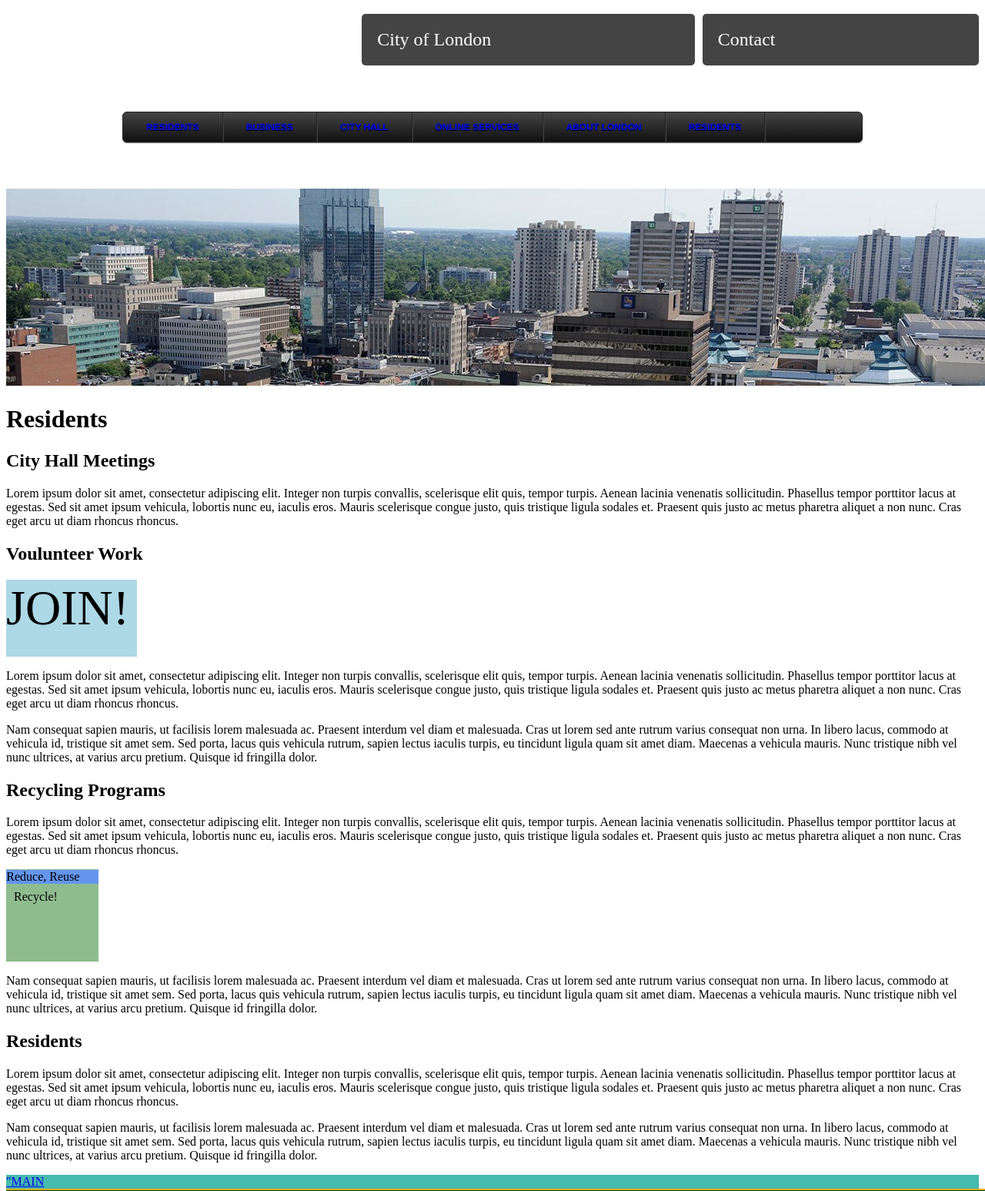
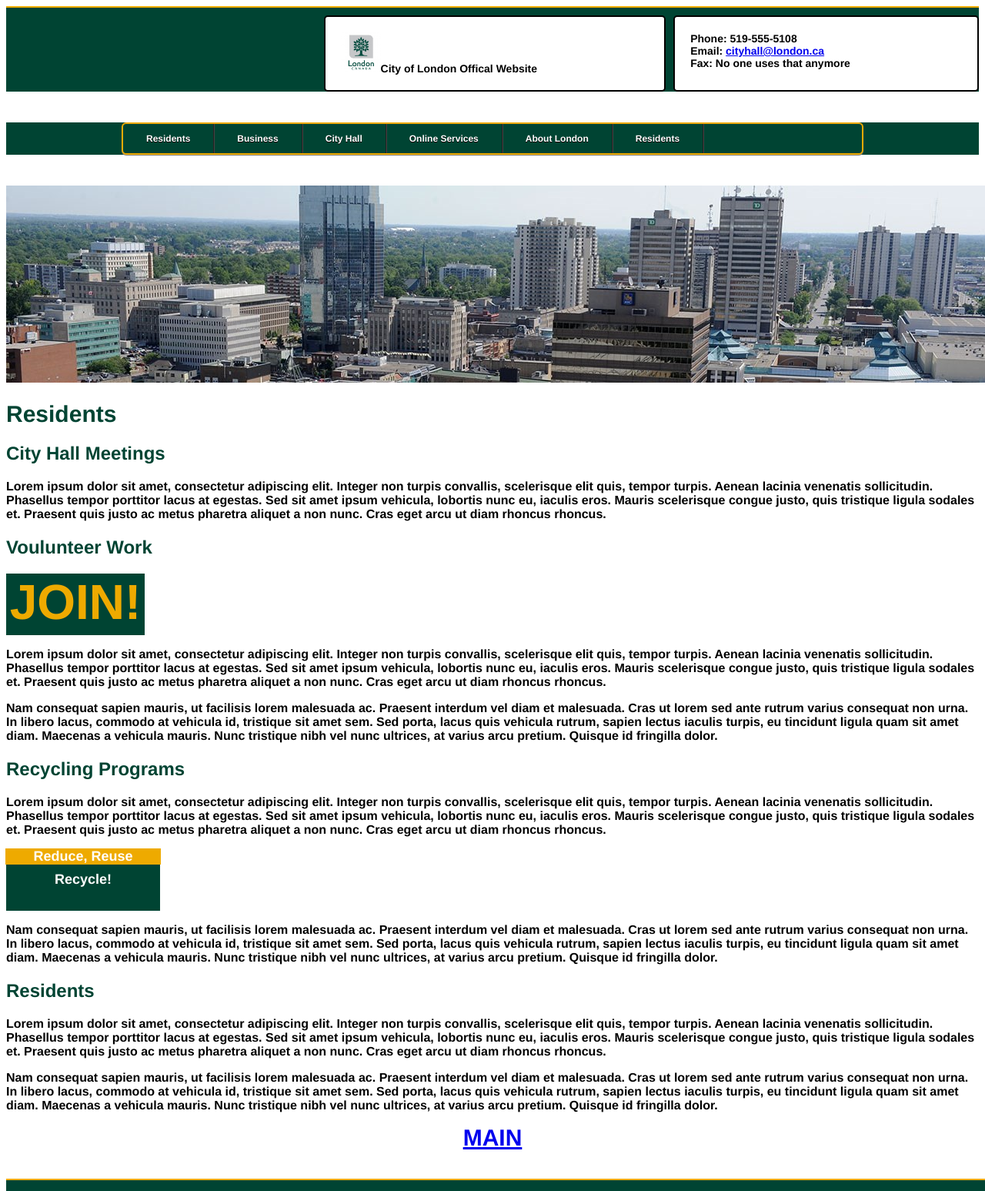
Before and after one commit to mgrimminck/CityofLondon, a plain HTML site: page residents.html in a window 1280 px wide. Shown: the top 1547 px of the page at 77% size. Drawn offline with Linux system fonts and the light colour scheme.

Commit message:
Complete more style
Most style completed

```diff
--- a/main.css
+++ b/main.css
@@ -2,16 +2,17 @@
   display: grid;
   grid-template-columns: 100px 100px 100px;
   grid-gap: 10px;
-  background-color: #fff;
+  background-color: #043;
   color: #444;
+  border-top: 2px solid #ea0;
 }
 
 .box {
-  background-color: #444;
+  background-color: #043;
   color: #fff;
   border-radius: 5px;
   padding: 20px;
-  font-size: 150%;
+  font-size: 80%;
 }
 .a {
         grid-column-start: 1; grid-column-end: 5;
@@ -19,7 +20,11 @@
 .b {
         grid-column-start: 5; grid-column-end: 6;
         grid-row-start: 1; grid-row-end: 5;}
-#menu, #menu ul {
+
+nav {
+	background-color: #043;
+}
+		#menu, #menu ul {
     margin: 0;
     padding: 0;
     list-style: none;
@@ -27,10 +32,9 @@
 
 #menu {
     width: 960px;
-    margin: 60px auto;
-    border: 1px solid #222;
-    background-color: #111;
-    background-image: linear-gradient(#444, #111);
+    margin: 40px auto;
+    border: 2px solid #ea0;
+    background-color: #043;
     border-radius: 6px;
     box-shadow: 0 1px 1px #777;
 }
@@ -61,8 +65,7 @@
 #menu a {
     float: left;
     padding: 12px 30px;
-    color: blue;
-    text-transform: uppercase;
+    color: white;
     font: bold 12px Source Sans Pro, Helvetica;
     text-decoration: none;
     text-shadow: 0 1px 0 #000;
@@ -126,12 +129,13 @@
     white-space: nowrap;
     float: none;
     text-transform: none;
-    color: red;
+    color: white;
+	background-color: #043;
 }
 
 #menu ul a:hover {
-    background-color: #0186ba;
-    background-image: linear-gradient(#04acec, #0186ba);
+    background-color: #ea0;
+    background-image: linear-gradient(#043);
 }
 
 /* Handle the First and Last Child */
@@ -171,6 +175,12 @@
 #menu ul li:last-child > a {
     border-radius: 0 0 3px 3px;
 }
+section {
+	text-align: center;
+}
+.getinvolved {
+	float: right
+}
     .contactsite {
         display: grid;
 		grid-gap: 10px;
@@ -180,16 +190,18 @@
         color: #444;
     }
 	.box {
-        background-color: #444;
-        color: #fff;
+        background-color: white;
+        color: black;
+		border: 2px solid;
         border-radius: 5px;
         padding: 20px;
-        font-size: 150%;
+        font: bold 14px Source Sans Pro, Helvetica;
     }
 
   .box .box {
-        background-color: #ccc;
-        color: #444;}
+        background-color: #ea0;
+        color: black;
+	}
 
     .a {
         grid-column: col / span 2;
@@ -222,29 +234,48 @@
         grid-row: 2;}
 
 .filledBox {
-	background-color: LightBlue;
-	width: 170px;
-	height: 100px;
+	background-color: #043;
+	color: #ea0;
+	width: 180px;
+	height: 80px;
 	margin-top: 5px;
+	text-align: center;
+	font: bold 30px Source Sans Pro, Helvetica;
 
 }
 .recycle {
-	width: 100px;
-	height: 100px;
+	width: 180px;
+	height: 60px;
 	padding: 10px;
-	background-color: DarkSeaGreen;
+	background-color: #043;
+	color: white;
+	font: bold 18px Source Sans Pro, Helvetica;
+	text-align: center;
 	}
 .recycle-header {
-	background-color: CornflowerBlue;
+	background-color: #ea0;
 	margin: -0.61em -0.61em 0.5em -0.61em;
 	}
 .main:hover {
 	transform: scale(2);
 		}
 .main {
-		  background: #46BAAF;
 		  transition: all 1s;
+		  text-align: center;
+		  font: bold 30px Source Sans Pro, Helvetica;
 		}
+h1 {
+	color: #043;
+    font: bold 30px Source Sans Pro, Helvetica;
+}
+h2 {
+	color: #043;
+    font: bold 24px Source Sans Pro, Helvetica;
+}
+p {
+	color: black;
+    font: bold 16px Source Sans Pro, Helvetica;
+}
 footer {
 	display: block;
 	width: 100%;
@@ -252,7 +283,7 @@ footer {
 	padding: 1.2rem .5rem;
 	border-top: 2px solid #ea0;
 	background-color: #043;
-	color: #fff;
+	color: white;
     text-align: center;
-
-}
+	font: bold 14px Source Sans Pro, Helvetica;
+	}
--- a/residents.html
+++ b/residents.html
@@ -9,8 +9,8 @@
 <body>
 <header>
 <div class="wrapper">
-<div class="box a">City of London</div>
-<div class="box b">Contact</div>
+<div class="box a"><img src="images/CityOfLondon.jpeg" alt="City of London" height="52" width="52">City of London Offical Website</div>
+<div class="box b">Phone: 519-555-5108<br>Email: <a href = "mailto: cityhall@london.ca">cityhall@london.ca</a><br>Fax: No one uses that anymore </div>
 </div>
 </header>
 <nav>
@@ -62,8 +62,9 @@
 <h2>Residents</h2>
 <p>Lorem ipsum dolor sit amet, consectetur adipiscing elit. Integer non turpis convallis, scelerisque elit quis, tempor turpis. Aenean lacinia venenatis sollicitudin. Phasellus tempor porttitor lacus at egestas. Sed sit amet ipsum vehicula, lobortis nunc eu, iaculis eros. Mauris scelerisque congue justo, quis tristique ligula sodales et. Praesent quis justo ac metus pharetra aliquet a non nunc. Cras eget arcu ut diam rhoncus rhoncus.</p>
 
-Nam consequat sapien mauris, ut facilisis lorem malesuada ac. Praesent interdum vel diam et malesuada. Cras ut lorem sed ante rutrum varius consequat non urna. In libero lacus, commodo at vehicula id, tristique sit amet sem. Sed porta, lacus quis vehicula rutrum, sapien lectus iaculis turpis, eu tincidunt ligula quam sit amet diam. Maecenas a vehicula mauris. Nunc tristique nibh vel nunc ultrices, at varius arcu pretium. Quisque id fringilla dolor.</p>
-<div class="main"><a href="file:///C:/Users/LL64094/Documents/GitHub/CityofLondon/index.html">"MAIN</a></div>
+<p>Nam consequat sapien mauris, ut facilisis lorem malesuada ac. Praesent interdum vel diam et malesuada. Cras ut lorem sed ante rutrum varius consequat non urna. In libero lacus, commodo at vehicula id, tristique sit amet sem. Sed porta, lacus quis vehicula rutrum, sapien lectus iaculis turpis, eu tincidunt ligula quam sit amet diam. Maecenas a vehicula mauris. Nunc tristique nibh vel nunc ultrices, at varius arcu pretium. Quisque id fringilla dolor.</p>
+
+<div class="main"><a href="file:///C:/Users/LL64094/Documents/GitHub/CityofLondon/index.html">MAIN</a></div><br><br>
 <footer>
 <ul class="footer">
 	<li> <a href="#">Permits</a></li>
```
Also changed, not shown: contact.html (+7 -5 lines), index.html (+5 -3 lines).
